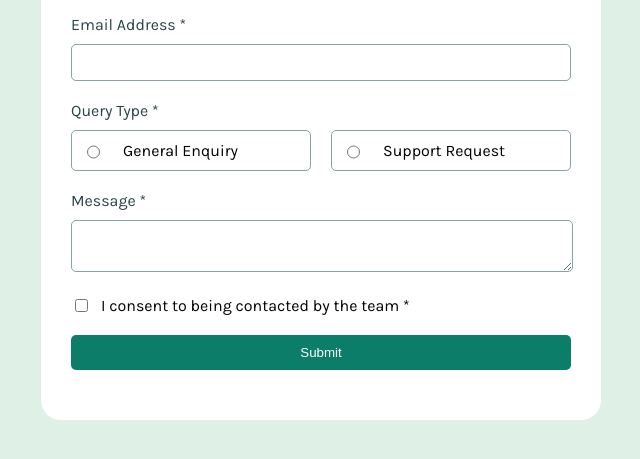
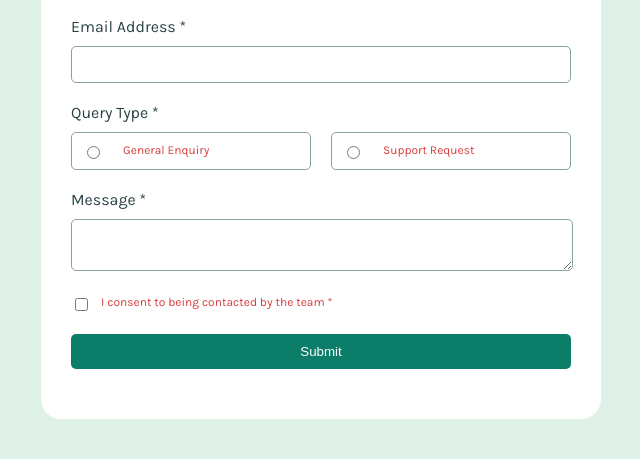
Before and after one commit to aisyahhannes/contact-form-frontend-mentor, a plain HTML site: page index.html in a window 1280 px wide. Shown: the part 277-736 px from the top of the page, without its empty margins (327-967 px from the left). Drawn offline with Linux system fonts and the light colour scheme.

Commit message:
Modified index.html

```diff
--- a/index.html
+++ b/index.html
@@ -34,10 +34,12 @@
         <label for="type">Query Type *</label>
         <div class="radio">
           <div class="general">
-            <input type="radio" id="general" name="type" value="General Enquiry">General Enquiry
+            <input type="radio" id="general" name="type" value="General Enquiry" onchange="queryColor();">
+            <p>General Enquiry</p>
           </div>
           <div class="support">
-            <input type="radio" id="support" name="type" value="Support Request">Support Request
+            <input type="radio" id="support" name="type" value="Support Request" onchange="queryColor();">
+            <p>Support Request</p>
           </div>
         </div>
         <p id="error-query"></p>
@@ -51,13 +53,14 @@
 
       <article>
         <div class="consent">
-          <input type="checkbox" id="consent" name="consent" value="consent">I consent to being contacted by the team *
+          <input type="checkbox" id="consent" name="consent" value="consent">
+          <p>I consent to being contacted by the team *</p>
         </div>
         <p id="error-consent"></p>
       </article>
 
       <article>
-        <input type="button" value="Submit" onclick="main()">
+        <input type="button" value="Submit" onclick="main();">
       </article>
     </form>
   </main>
```
